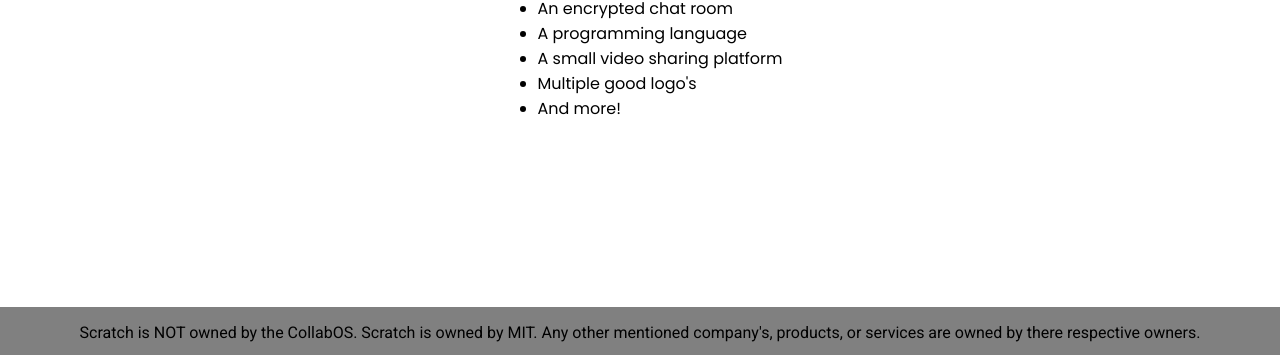
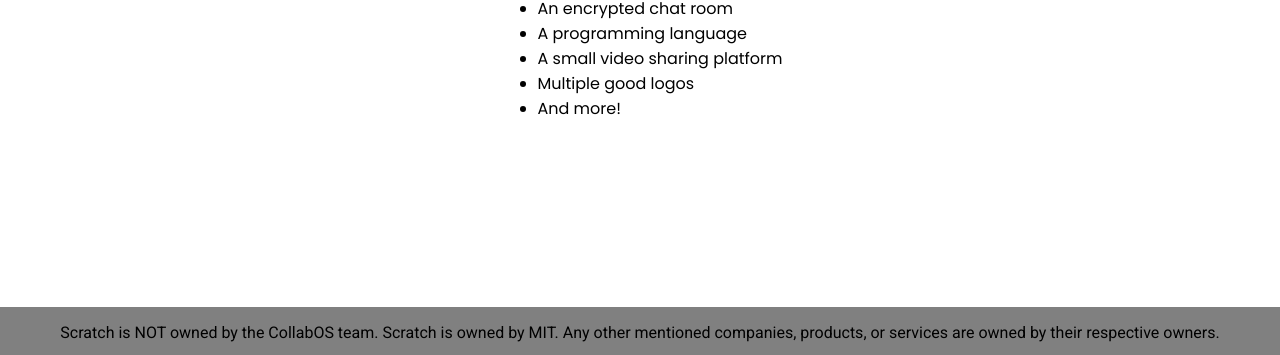
Before and after one commit to Ultragamer135/CollabOS, a plain HTML site: page docs/index.html in a window 1280 px wide. Shown: the part 442-797 px from the top of the page. Drawn offline with Linux system fonts and the light colour scheme.

Commit message:
typos e
Scratch is NOT owned by the CollabOS team. Scratch is owned by MIT.
            Any other mentioned companies, products, or services are owned by their respective owners. (here for fixing other pages)

```diff
--- a/docs/index.html
+++ b/docs/index.html
@@ -48,15 +48,15 @@
                     <li>An encrypted chat room</li>
                     <li>A programming language</li>
                     <li>A small video sharing platform</li>
-                    <li>Multiple good logo's</li>
+                    <li>Multiple good logos</li>
                     <li>And more!</li>
                 </ul>
             </p>
 
     <footer>
         <p>
-            Scratch is NOT owned by the CollabOS. Scratch is owned by MIT.
-            Any other mentioned company's, products, or services are owned by there respective owners.
+            Scratch is NOT owned by the CollabOS team. Scratch is owned by MIT.
+            Any other mentioned companies, products, or services are owned by their respective owners.
         </p>
     </footer>
 
```
